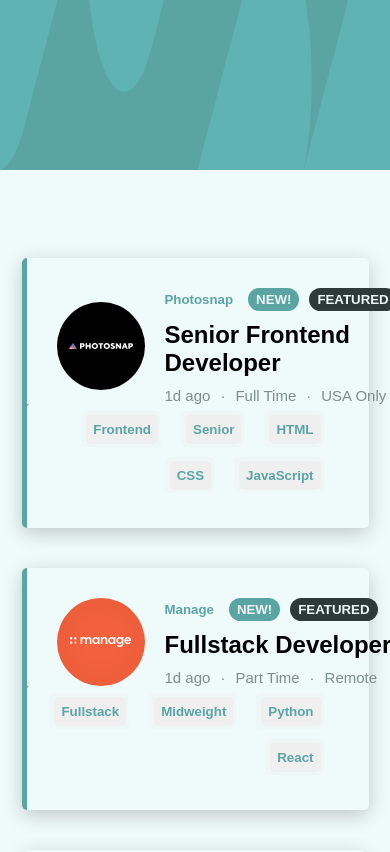
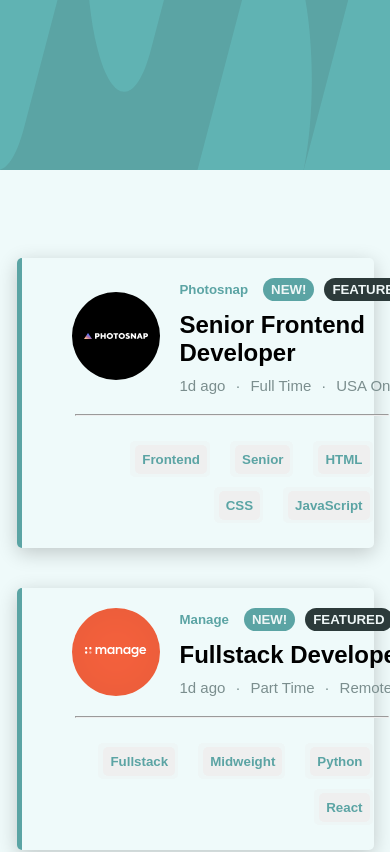
Before and after one commit to Halke/job-listings, a React (Create React App) app: page / in a window 390 px wide. Shown: the top 852 px of the page. Built offline with nearby package versions, Linux system fonts and the light colour scheme.

Commit message:
Added media query for displaying content on tablet

```diff
--- a/src/components/Jobs/Card/JobCard.css
+++ b/src/components/Jobs/Card/JobCard.css
@@ -12,8 +12,7 @@
   /*border-left: 5px solid var(--primary-dark_red);*/
 }
 
-.job-card__description,
-.job-card__tags {
+.job-card__description {
   min-width: 350px;
   display: flex;
   justify-content: flex-start;
@@ -42,6 +41,10 @@
   margin-left: 20px;
 }
 
+.job-card__horizontal-line {
+  display: none;
+}
+
 /*
 *
 * JOB CARD - TAGS SECTION
@@ -49,9 +52,9 @@
 */
 
 .job-card__tags {
+  display: flex;
   justify-content: flex-end;
   flex-wrap: wrap;
-  min-width: 200px;
 }
 
 /*
@@ -79,3 +82,22 @@
 .job-card__tags-tag:hover .tag__title {
   color: var(--tags-light_gray);
 }
+
+/*
+*
+* MEDIA QUERIES: Style for Mobile
+*
+*/
+
+@media only screen and (max-width: 1150px) {
+  .job-card {
+    padding: 20px 20px;
+    flex-direction: column;
+  }
+
+  .job-card__horizontal-line {
+    display: block;
+    width: 100%;
+    margin: 20px 0px;
+  }
+}
```
